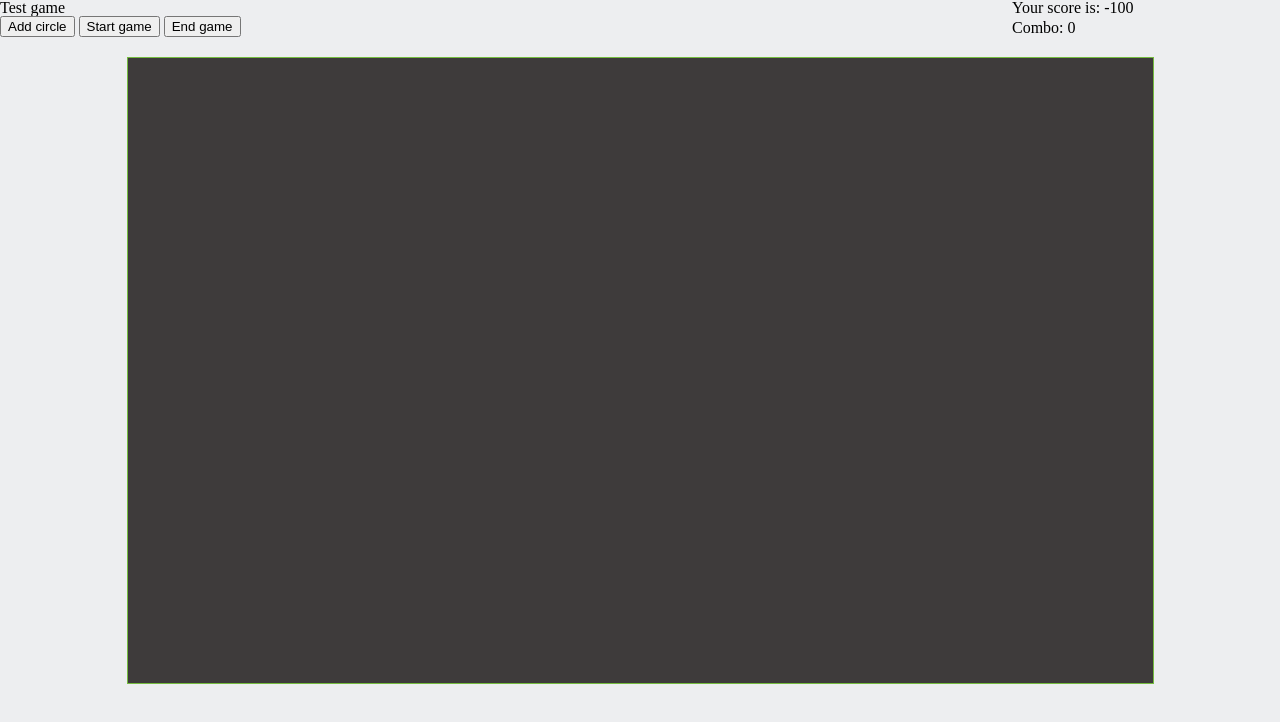
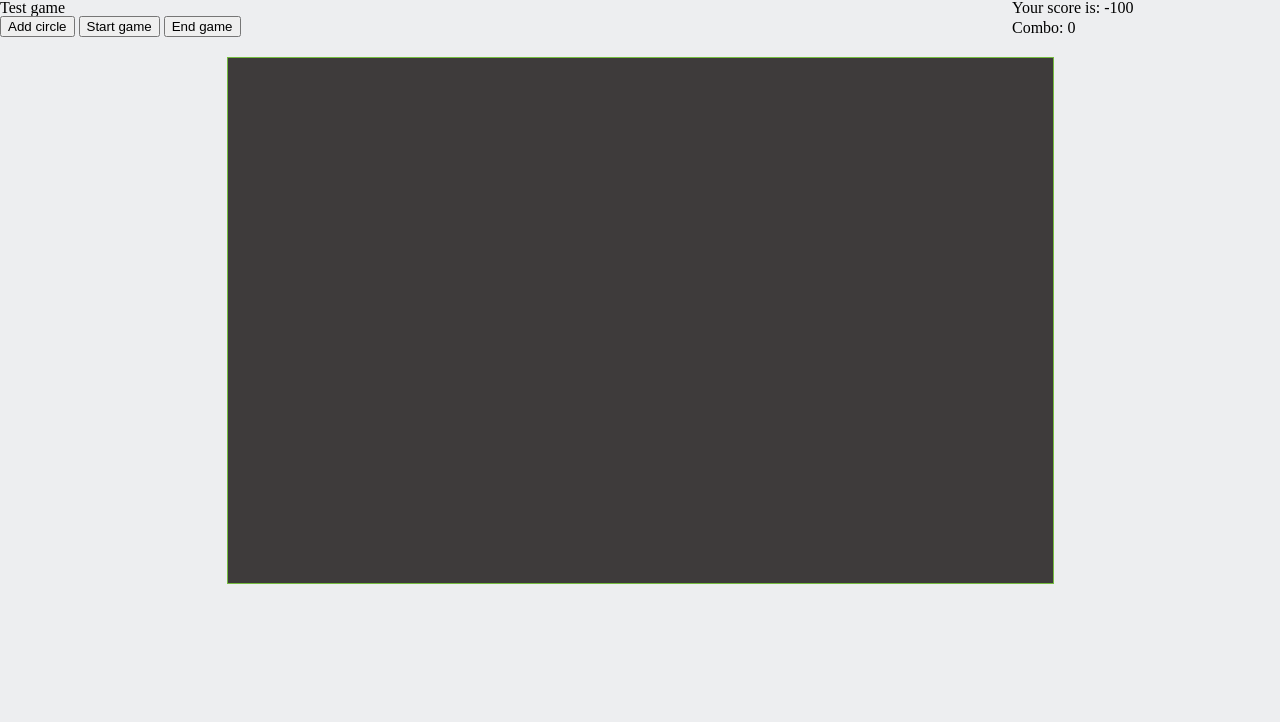
Before and after one commit to Nekorsis/game, a website built with webpack: page index.html in a window 1280 px wide. Both pictures are taken after a click on the button "Add circle". Built offline with nearby package versions, Linux system fonts and the light colour scheme.

Commit message:
Fixed issue when game won't start again if you pushed eng-game button Game filed sizes now proper js constants rather than css property

```diff
--- a/src/index.css
+++ b/src/index.css
@@ -11,8 +11,6 @@ body {
 .game-field {
     background-color: #3e3b3b;
     position: relative;
-    width: 1025px;
-    height: 625px;
     margin-top: 20px;
     margin-left: auto;
     margin-right: auto;
--- a/src/index.js
+++ b/src/index.js
@@ -1,5 +1,8 @@
 import './index.css';
 import './reset.css';
+
+const FIELD_WIDTH = 825;
+const FIELD_HEIGHT = 525;
 
 const gameContainer = document.getElementsByClassName('game-field')[0];
 const redAudio = document.getElementsByClassName('audio-red')[0];
@@ -7,6 +10,8 @@ const blueAudio = document.getElementsByClassName('audio-blue')[0];
 const scoreContainer = document.getElementsByClassName('score-field')[0];
 const comboContainer = document.getElementsByClassName('combo-field')[0];
 
+gameContainer.style.width = `${FIELD_WIDTH}px`;
+gameContainer.style.height = `${FIELD_HEIGHT}px`;
 
 gameContainer.addEventListener('contextmenu', (e) => {
   e.preventDefault();
@@ -52,7 +57,7 @@ const updateCombo = (action) => {
 const createRedCircle = (colour) => {
   let isCircleClicked = false;
   const getRandomCoordinates = () => {
-    const containerSize = { w: 1025 - circlesSize, h: 625 - circlesSize };
+    const containerSize = { w: FIELD_WIDTH - circlesSize, h: FIELD_HEIGHT - circlesSize };
     const getRandomArbitrary = (min, max) => Math.round(Math.random() * (max - min) + min);
     const x = getRandomArbitrary(40, containerSize.w);
     const y = getRandomArbitrary(40, containerSize.h);
@@ -181,6 +186,7 @@ const stopGame = () => {
   };
   clearField(listOfCircleIds);
   clearInterval(timer);
+  isGameStarted = !isGameStarted;
 };
 
 const circleButton = document.getElementsByClassName('add-circle-btn')[0];
```
